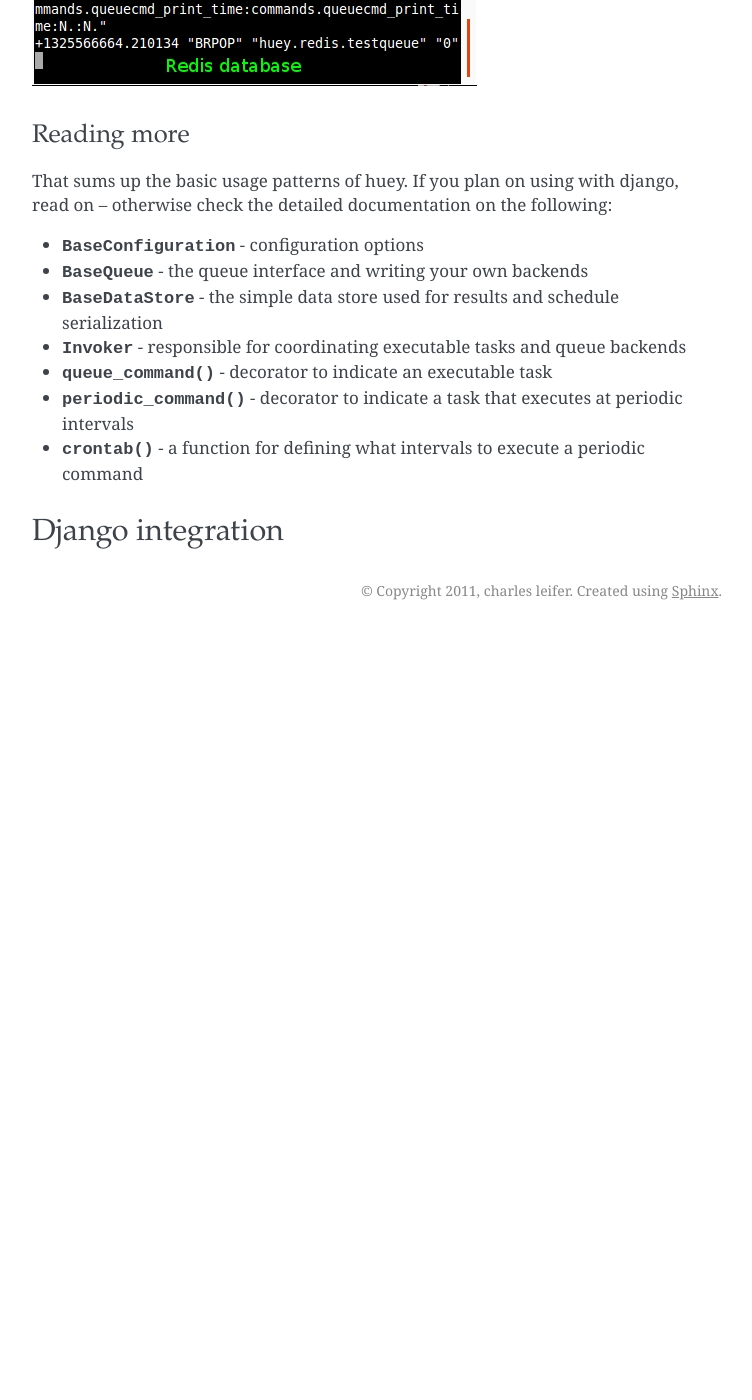
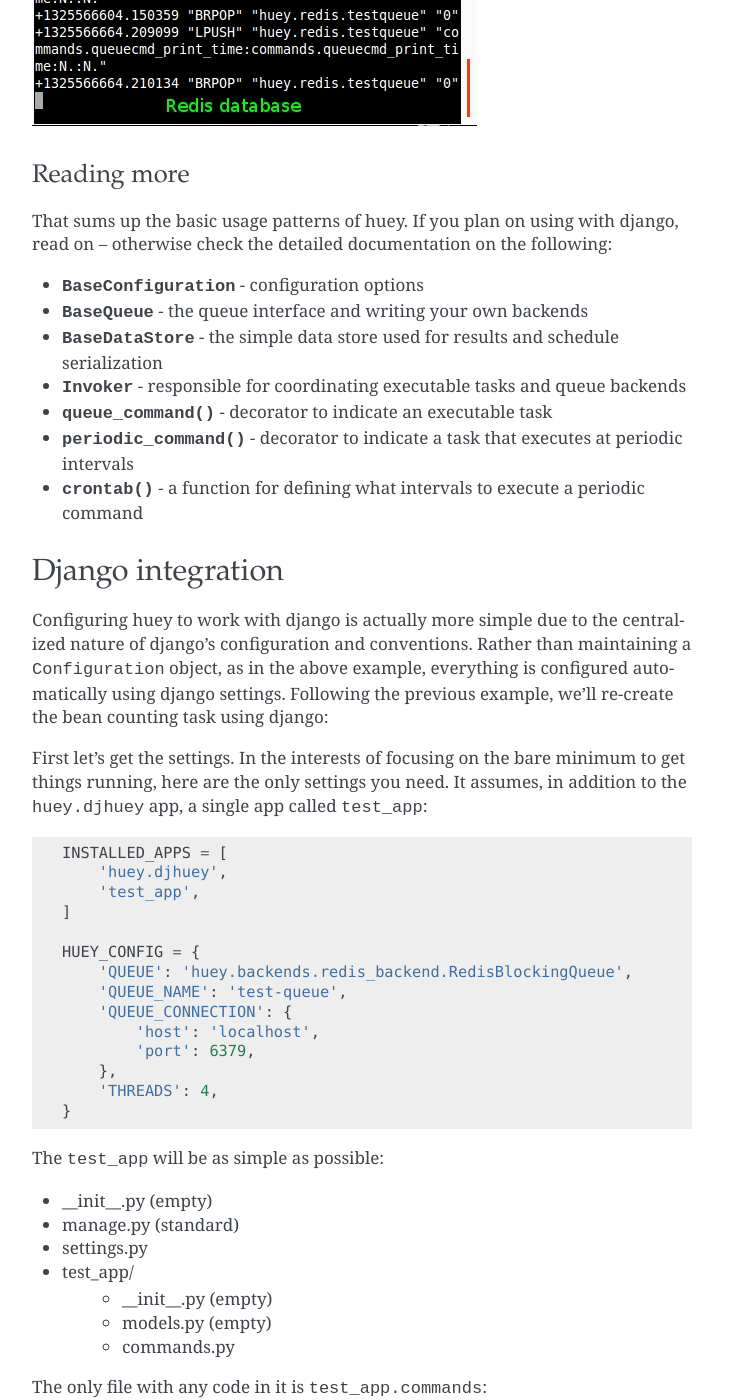
Before and after one commit to coleifer/huey, a Sphinx documentation site: the page built from docs/getting-started.rst, in a window 1280 px wide and 1400 px high, scrolled down 6648 px. Shown: the whole window, without its empty margins (388-1140 px from the left). Built offline with Sphinx 7.4.7, drawn with Linux system fonts in a browser that asks for light colours; before the commit the page ends 7278 px from its top, so only the background shows below that; some of the changed text lies outside the part shown.

Commit message:
Adding notes on running with django

```diff
--- a/docs/getting-started.rst
+++ b/docs/getting-started.rst
@@ -58,6 +58,7 @@
 
     class Configuration(BaseConfiguration):
         QUEUE = queue
+        THREADS = 4
 
 The interesting parts of this configuration module are the :py:class:`Invoker` object
 and the :py:class:`RedisBlockingQueue` object.  The ``queue`` is responsible for
@@ -132,6 +133,7 @@
     class Configuration(BaseConfiguration):
         QUEUE = queue
         RESULT_STORE = result_store # added
+        THREADS = 4
 
 To better illustrate getting results, we'll also modify the ``commands.py``
 module to return a string rather than simply printing to stdout:
@@ -271,3 +273,88 @@
 
 Django integration
 ------------------
+
+Configuring huey to work with django is actually more simple due to the centralized
+nature of django's configuration and conventions.  Rather than maintaining a ``Configuration``
+object, as in the above example, everything is configured automatically using django
+settings.  Following the previous example, we'll re-create the bean counting task
+using django:
+
+First let's get the settings.  In the interests of focusing on the bare minimum
+to get things running, here are the only settings you need.  It assumes, in addition
+to the ``huey.djhuey`` app, a single app called ``test_app``:
+
+.. code-block:: python
+
+    INSTALLED_APPS = [
+        'huey.djhuey',
+        'test_app',
+    ]
+
+    HUEY_CONFIG = {
+        'QUEUE': 'huey.backends.redis_backend.RedisBlockingQueue',
+        'QUEUE_NAME': 'test-queue',
+        'QUEUE_CONNECTION': {
+            'host': 'localhost',
+            'port': 6379,
+        },
+        'THREADS': 4,
+    }
+
+The ``test_app`` will be as simple as possible:
+
+* __init__.py (empty)
+* manage.py (standard)
+* settings.py
+* test_app/
+    - __init__.py (empty)
+    - models.py (empty)
+    - commands.py
+
+The only file with any code in it is ``test_app.commands``:
+
+.. code-block:: python
+
+    from huey.djhuey.decorators import queue_command
+
+
+    @queue_command
+    def count_beans(number):
+        print 'Counted %s beans' % number
+
+If you're comparing against the example describe in the previous section, there
+are a couple key differences:
+
+* import has change from ``huey.decorators`` to ``huey.djhuey.decorators``
+* ``@queue_command`` decorator does not take any parameters
+
+Let's test it out:
+
+1. Start up the consumer using the management command: ``django-admin.py run_huey``
+2. Open up a shell: ``django-admin.py shell``
+3. Try running the ``count_beans()`` function a couple times
+
+.. image:: example_django.jpg
+
+Configuring a result backend
+^^^^^^^^^^^^^^^^^^^^^^^^^^^^
+
+To enable support for task results, define a ``RESULT_STORE`` in the django
+settings module:
+
+.. code-block:: python
+
+    HUEY_CONFIG = {
+        'QUEUE': 'huey.backends.redis_backend.RedisBlockingQueue',
+        'QUEUE_NAME': 'test-queue',
+        'QUEUE_CONNECTION': {
+            'host': 'localhost',
+            'port': 6379,
+        },
+        'RESULT_STORE': 'huey.backends.redis_backend.RedisDataStore',
+        'RESULT_STORE_CONNECTION': {
+            'host': 'localhost',
+            'port': 6379,
+        },
+        'THREADS': 4,
+    }
```
Also changed, not shown: docs/example_django.jpg (added).
